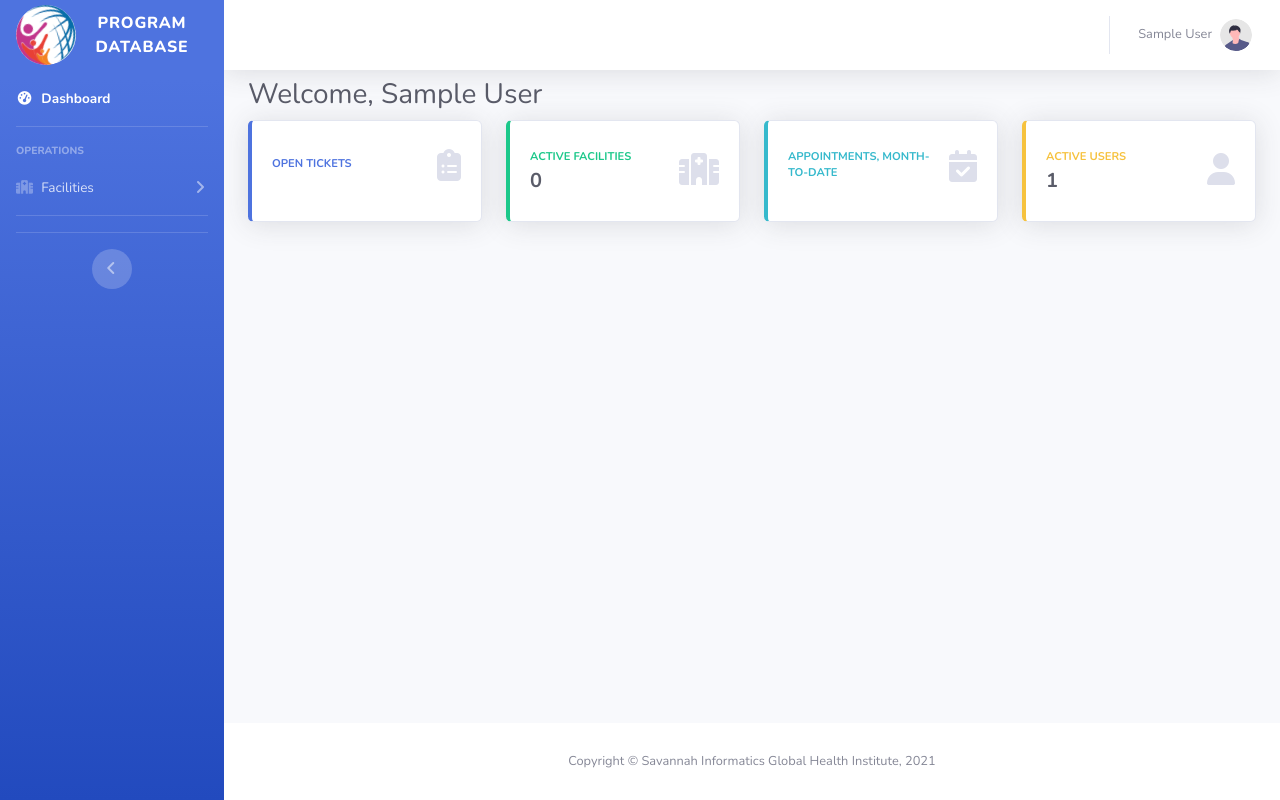
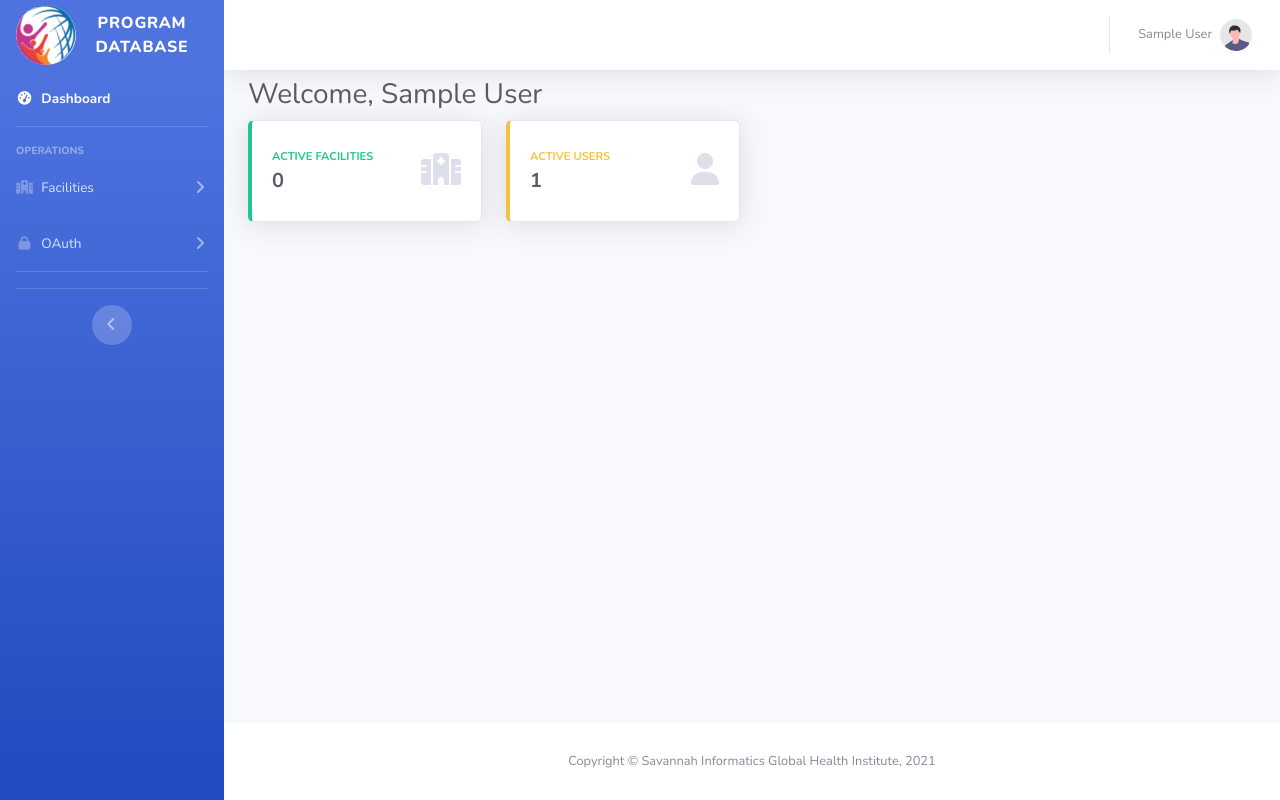
Before and after one commit to savannahghi/mycarehub-backend, a Django app: page / in a window 1280 px wide. Run offline with Django 3.2, Linux system fonts and the light colour scheme; a user stored in the database is signed in; tables that the repository leaves empty hold one stand-in row (values such as "Sample post"); parts of the project's set-up code (start-up, migrations or seed data) failed here and were passed over; some libraries are stand-ins or nearby versions.

Commit message:
feat: Implement OAuth 2 Provider (#10)
* feat: add graphene and wagtail dependencies (#5) (#6)

These prepare the project for GraphQL and content management
integration.

* feat: add graphene and wagtail dependencies (#5) (#7)

These prepare the project for GraphQL and content management
integration.

* chore: synchronize develop and main branches (#9)

* feat: add graphene and wagtail dependencies (#5)

These prepare the project for GraphQL and content management
integration.

* Customize home page (#8)

* feat: add graphene and wagtail dependencies (#5) (#6)

These prepare the project for GraphQL and content management
integration.

* feat: add graphene and wagtail dependencies (#5) (#7)

These prepare the project for GraphQL and content management
integration.

* chore: change app title on base template

* feat: implement OAuth 2 provider

This commit uses the Django OAuth toolkit to add an OAuth provider.
Django REST Framework and Graphene have both been linked up to this
provider.

This lays down groundwork for access to APIs via OAuth2.

```diff
--- a/config/settings/base.py
+++ b/config/settings/base.py
@@ -79,6 +79,7 @@ THIRD_PARTY_APPS = [
     "rest_framework_datatables",
     "corsheaders",
     "mjml",
+    "oauth2_provider",
     "django.contrib.admin",
     "graphene_django",
     "wagtail.contrib.forms",
@@ -284,6 +285,7 @@ ACCOUNT_DEFAULT_HTTP_PROTOCOL = "https"
 # ------------------------------------------------------------------------------
 INSTALLED_APPS += ["compressor"]
 STATICFILES_FINDERS += ["compressor.finders.CompressorFinder"]
+
 # django-rest-framework
 # -------------------------------------------------------------------------------
 REST_FRAMEWORK = {
@@ -314,6 +316,7 @@ REST_FRAMEWORK = {
     "DEFAULT_AUTHENTICATION_CLASSES": (
         "rest_framework.authentication.SessionAuthentication",
         "rest_framework.authentication.TokenAuthentication",
+        "oauth2_provider.contrib.rest_framework.OAuth2Authentication",
     ),
     "DEFAULT_PERMISSION_CLASSES": ("rest_framework.permissions.DjangoModelPermissions",),
     "DEFAULT_METADATA_CLASS": "rest_framework.metadata.SimpleMetadata",
@@ -326,6 +329,25 @@ REST_FRAMEWORK = {
     "DATE_FORMAT": "iso-8601",
     "TIME_FORMAT": "iso-8601",
 }
+
+# OAuth
+OAUTH2_PROVIDER = {
+    # using the default HS256 keys
+    # see https://django-oauth-toolkit.readthedocs.io/en/1.5.0/oidc.html#using-hs256-keys
+    "OIDC_ENABLED": True,
+    # this is the list of available scopes
+    "SCOPES": {
+        "read": "Read scope",
+        "write": "Write scope",
+        "openid": "OpenID Connect scope",
+    },
+}
+
+ACCESS_TOKEN_EXPIRE_SECONDS = env.int("ACCESS_TOKEN_EXPIRE_SECONDS", default=3600)
+ALLOWED_REDIRECT_URI_SCHEMES = env.list("ALLOWED_REDIRECT_URI_SCHEMES", default=["http", "https"])
+AUTHORIZATION_CODE_EXPIRE_SECONDS = env.int("AUTHORIZATION_CODE_EXPIRE_SECONDS", default=600)
+REFRESH_TOKEN_EXPIRE_SECONDS = env.int("REFRESH_TOKEN_EXPIRE_SECONDS", default=3600)
+REFRESH_TOKEN_GRACE_PERIOD_SECONDS = env.int("REFRESH_TOKEN_GRACE_PERIOD_SECONDS", default=600)
 
 CORS_URLS_REGEX = r"^/api/.*$"
 
--- a/config/urls.py
+++ b/config/urls.py
@@ -7,12 +7,13 @@ from django.urls import include, path, re_path
 from django.views import defaults as default_views
 from django.views.decorators.csrf import csrf_exempt
 from django.views.generic import RedirectView
-from graphene_django.views import GraphQLView
 from rest_framework.authtoken.views import obtain_auth_token
 from wagtail.admin import urls as wagtailadmin_urls
 from wagtail.documents import urls as wagtaildocs_urls
 
 from mycarehub.common.views import AboutView, HomeView
+
+from .graphql_auth import DRFAuthenticatedGraphQLView
 
 urlpatterns = [
     path("", HomeView.as_view(), name="home"),
@@ -33,7 +34,9 @@ urlpatterns = [
         r"^favicon\.ico$",
         RedirectView.as_view(url=settings.STATIC_URL + "favicon.ico", permanent=True),
     ),
-    path("graphql", csrf_exempt(GraphQLView.as_view(graphiql=True)), name="graphql"),
+    path(
+        "graphql", csrf_exempt(DRFAuthenticatedGraphQLView.as_view(graphiql=True)), name="graphql"
+    ),
     # content management
     path("admin/", include(wagtailadmin_urls)),
     path("documents/", include(wagtaildocs_urls)),
@@ -53,6 +56,8 @@ urlpatterns += [
     path("api/", include("config.api_router")),
     # DRF auth token
     path("auth-token/", obtain_auth_token),
+    # OAuth 2
+    path("o/", include("oauth2_provider.urls", namespace="oauth2_provider")),
 ]
 
 if settings.DEBUG:
--- /dev/null
+++ b/mycarehub/templates/fragments/atoms/oauth_menu.html
@@ -0,0 +1,41 @@
+{% load static i18n compress%}
+
+<li class="nav-item {% if active == " oauth-nav" %}active{% endif %}" id="oauth-nav">
+    <a class="nav-link collapsed" id="oauth-nav-link" href="#" data-toggle="collapse" data-target="#oauth-menu"
+        aria-expanded="true" aria-controls="oauth-menu">
+        <i class="fas fa-fw fa-lock"></i>
+        <span>OAuth</span>
+    </a>
+    <div id="oauth-menu" class="collapse {% if active == " oauth-nav" %}show{% endif %}"
+        data-parent="#accordionSidebar">
+        <div class="bg-white py-2 collapse-inner rounded">
+            {% if request.user.is_superuser  %}
+            <a class="collapse-item  {% if selected == " applications" %}active {% endif %}" id="applications"
+                href="{% url 'oauth2_provider:list' %}">
+                Applications
+            </a>
+            {% endif %}
+
+            <a class="collapse-item {% if selected == " authorized-tokens" %}active {% endif %}"
+                id="authorized-tokens" href="{% url 'oauth2_provider:authorized-token-list' %}">
+                My Tokens
+            </a>
+        </div>
+    </div>
+</li>
+
+<script>
+    function collapseMenu() {
+        const facilities_nav_link = document.getElementById("oauth-nav-link");
+        facilities_nav_link.className = "nav-link collapsed";
+        const facilities_menu = document.getElementById("oauth-menu");
+        facilities_menu.className = "collapse";
+    }
+
+    const items = document.querySelectorAll('.collapse-item');
+    items.forEach(input => input.addEventListener('click', collapseMenu()));
+
+    document.addEventListener("DOMContentLoaded", () => {
+        collapseMenu()
+    });
+</script>
--- a/mycarehub/templates/fragments/head.html
+++ b/mycarehub/templates/fragments/head.html
@@ -28,6 +28,9 @@
       <link rel="stylesheet" href="https://cdnjs.cloudflare.com/ajax/libs/jstree/3.2.1/themes/default/style.min.css" />
     {% endblock css %}
 
+    {% block extrastyles %}
+    {% endblock extrastyles %}
+
     {% block javascript %}
       {% compress js %}
         <script defer src="{% static 'js/vendors.min.js' %}"></script>
--- a/mycarehub/templates/fragments/sidebar.html
+++ b/mycarehub/templates/fragments/sidebar.html
@@ -9,6 +9,7 @@
     <hr class="sidebar-divider">
     <div class="sidebar-heading">Operations</div>
     {% include "fragments/atoms/facilities_menu.html" %}
+    {% include "fragments/atoms/oauth_menu.html" %}
     <hr class="sidebar-divider">
     <hr class="sidebar-divider">
     {% include "fragments//atoms/sidebar_toggle.html" %}
--- a/mycarehub/templates/pages/home.html
+++ b/mycarehub/templates/pages/home.html
@@ -8,25 +8,6 @@
 
 <!-- Content Row -->
 <div class="row">
-    <div class="col-xl-3 col-md-6 mb-4">
-        <div class="card border-left-primary shadow h-100 py-2">
-            <div class="card-body">
-                <div class="row no-gutters align-items-center">
-                    <div class="col mr-2">
-                        <div class="text-xs font-weight-bold text-primary text-uppercase mb-1">
-                            Open Tickets
-                        </div>
-                        <div class="h5 mb-0 font-weight-bold text-gray-800">
-                            {{open_ticket_count}}
-                        </div>
-                    </div>
-                    <div class="col-auto">
-                        <i class="fas fa-clipboard-list fa-2x text-gray-300"></i>
-                    </div>
-                </div>
-            </div>
-        </div>
-    </div>
 
     <div class="col-xl-3 col-md-6 mb-4">
         <div class="card border-left-success shadow h-100 py-2">
@@ -42,26 +23,6 @@
                     </div>
                     <div class="col-auto">
                         <i class="fas fa-hospital fa-2x text-gray-300"></i>
-                    </div>
-                </div>
-            </div>
-        </div>
-    </div>
-
-    <div class="col-xl-3 col-md-6 mb-4">
-        <div class="card border-left-info shadow h-100 py-2">
-            <div class="card-body">
-                <div class="row no-gutters align-items-center">
-                    <div class="col mr-2">
-                        <div class="text-xs font-weight-bold text-info text-uppercase mb-1">
-                            Appointments, Month-To-Date
-                        </div>
-                        <div class="h5 mb-0 font-weight-bold text-gray-800">
-                            {{appointments_mtd}}
-                        </div>
-                    </div>
-                    <div class="col-auto">
-                        <i class="fas fa-calendar-check fa-2x text-gray-300"></i>
                     </div>
                 </div>
             </div>
--- a/requirements/base.txt
+++ b/requirements/base.txt
@@ -13,6 +13,7 @@ django-mjml[requests]~=0.11.0
 django-taggit~=1.5.1
 django-modelcluster~=5.2
 django-model-utils~=4.2.0  # https://github.com/jazzband/django-model-utils
+django-oauth-toolkit~=1.5.0
 django-phonenumber-field~=5.2.0
 django-storages[google]~=1.12.3  # https://github.com/jschneier/django-storages
 djangorestframework-datatables~=0.6.0
```
Also changed, not shown: config/graphql_auth.py (added, +24 -0 lines), mycarehub/templates/oauth2_provider/base.html (added, +29 -0 lines), README.md.
